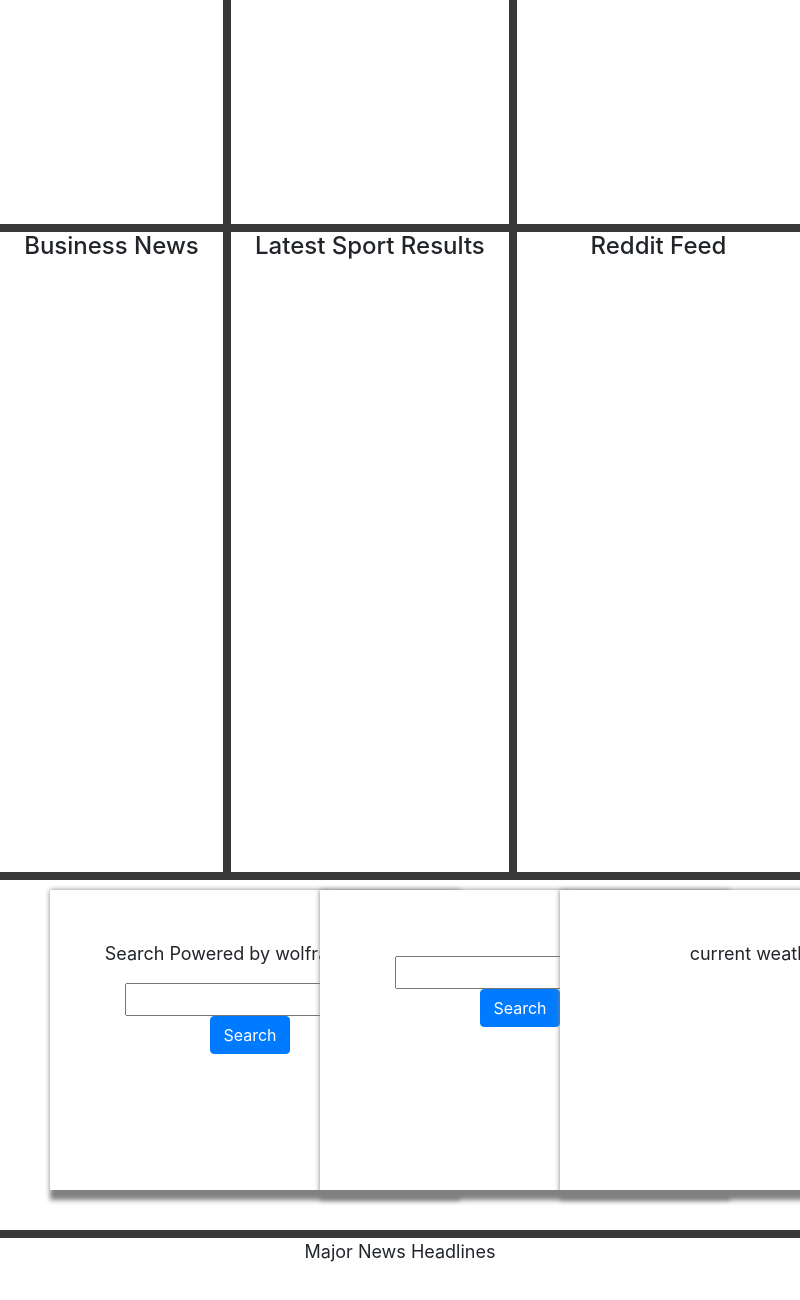
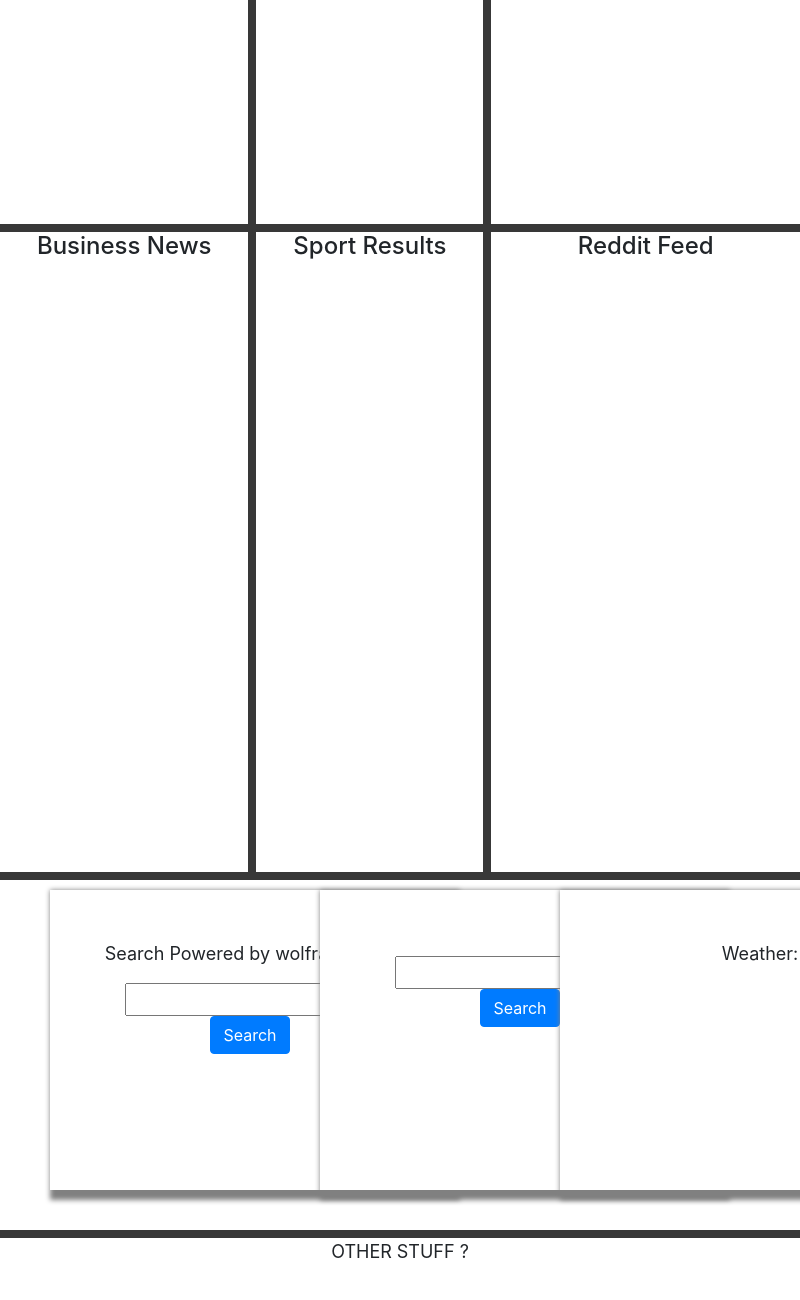
Before and after one commit to mmaquer2/control_desk.io, an Electron app: page index.html in a window 800 px wide. Shown: the part 686-1986 px from the top of the page. Drawn offline with nearby package versions, Linux system fonts and the light colour scheme.

Commit message:
update to margins

```diff
--- a/index.html
+++ b/index.html
@@ -92,7 +92,7 @@
 
 <div id = "aside-5">
 
-<h4>Latest Sport Results</h4>
+<h4>Sport Results</h4>
 <p id="sports_results_output"></p>
 
 </div>
@@ -124,7 +124,7 @@
   </div>
 
     <div id = "weather">
-      <p>current weather:</p>
+      <p> Weather:</p>
       <p id ="weather_output"></p>
     </div>
 
@@ -132,7 +132,7 @@
   </div>
 
   <div id="main2">
-    <p>Major News Headlines</p>
+    <p>OTHER STUFF ?</p>
 
             <p id = "search-out">  </p>
 
```
